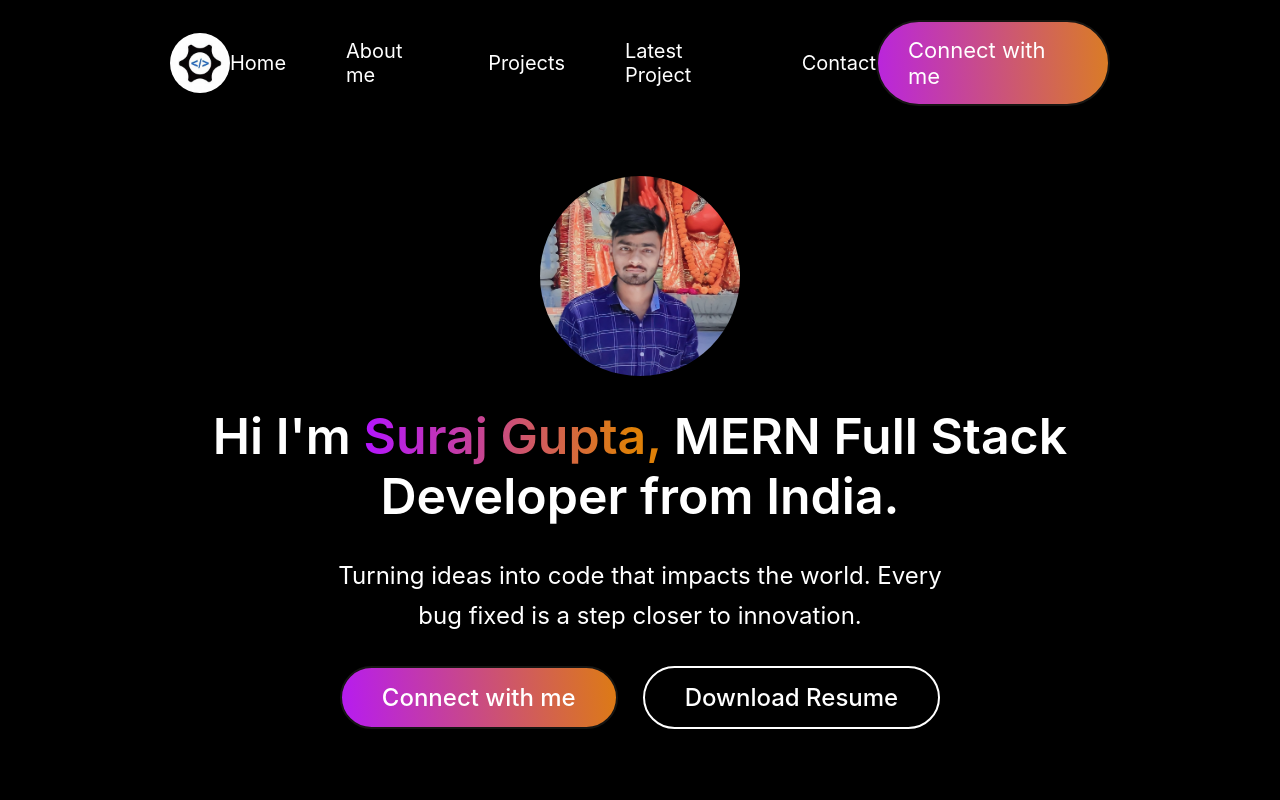
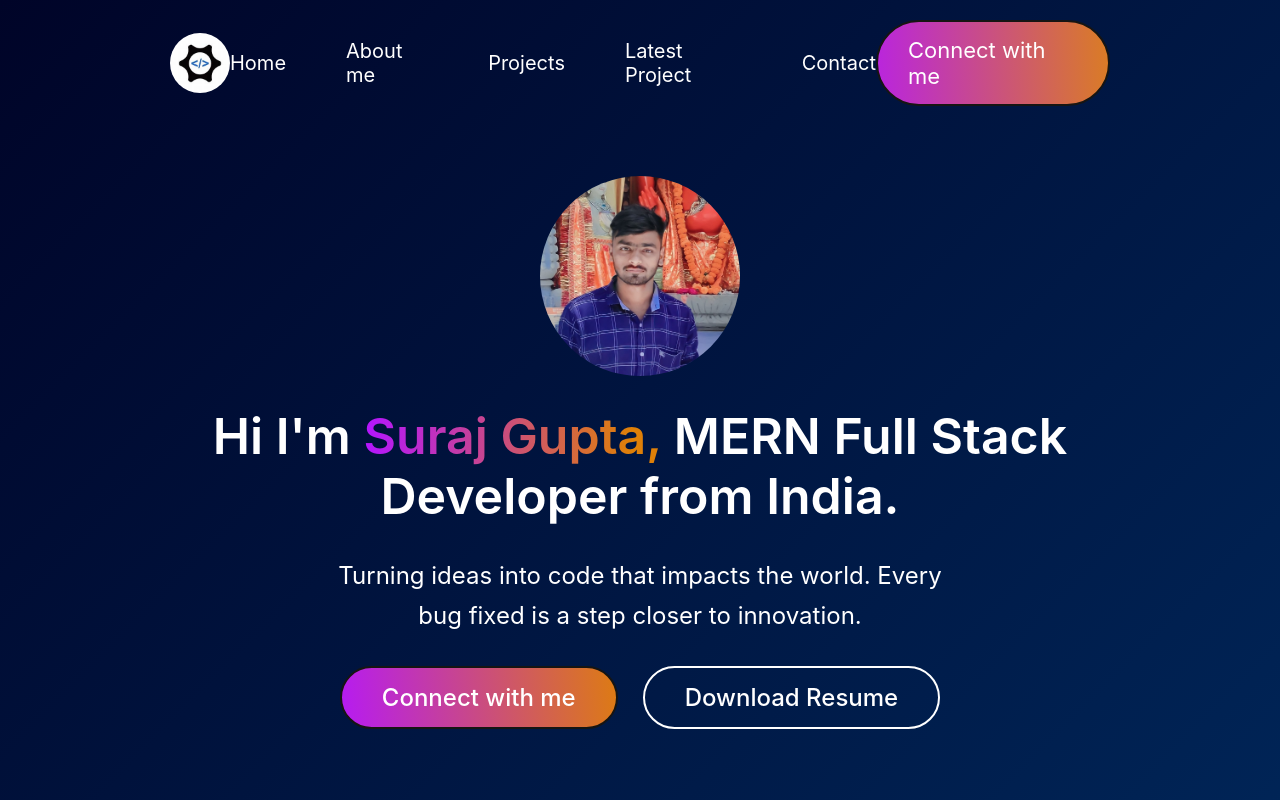
Before and after one commit to surajgupta9161/portfolio, a React (Vite) app: page / in a window 1280 px wide. Shown: the top 800 px of the page. Built offline with nearby package versions, Linux system fonts and the light colour scheme.

Commit message:
bg change

```diff
--- a/index.html
+++ b/index.html
@@ -3,12 +3,14 @@
 
 <head>
   <meta charset="UTF-8" />
-  <link rel="icon" type="image/svg+xml" href="https://static.vecteezy.com/system/resources/previews/000/355/666/original/portfolio-vector-icon.jpg" />
+  <link rel="icon" type="image/svg+xml"
+    href="https://static.vecteezy.com/system/resources/previews/000/355/666/original/portfolio-vector-icon.jpg" />
   <meta name="viewport" content="width=device-width, initial-scale=1.0" />
   <title>Portfolio React</title>
   <link rel="stylesheet" href="https://cdnjs.cloudflare.com/ajax/libs/font-awesome/7.0.1/css/all.min.css"
     integrity="sha512-2SwdPD6INVrV/lHTZbO2nodKhrnDdJK9/kg2XD1r9uGqPo1cUbujc+IYdlYdEErWNu69gVcYgdxlmVmzTWnetw=="
     crossorigin="anonymous" referrerpolicy="no-referrer" />
+  <link rel="stylesheet" href="./index.css">
 </head>
 
 <body>
--- a/src/index.css
+++ b/src/index.css
@@ -3,9 +3,12 @@
     margin: 0;
   }
 
+
   body {
-    height: 100vh;
-    background: #161513;
+    height: 100%;
+    background: linear-gradient(135deg, #000428, #004e92) !important;
+
+    /* background: white; */
     color: white;
 
   }
```
